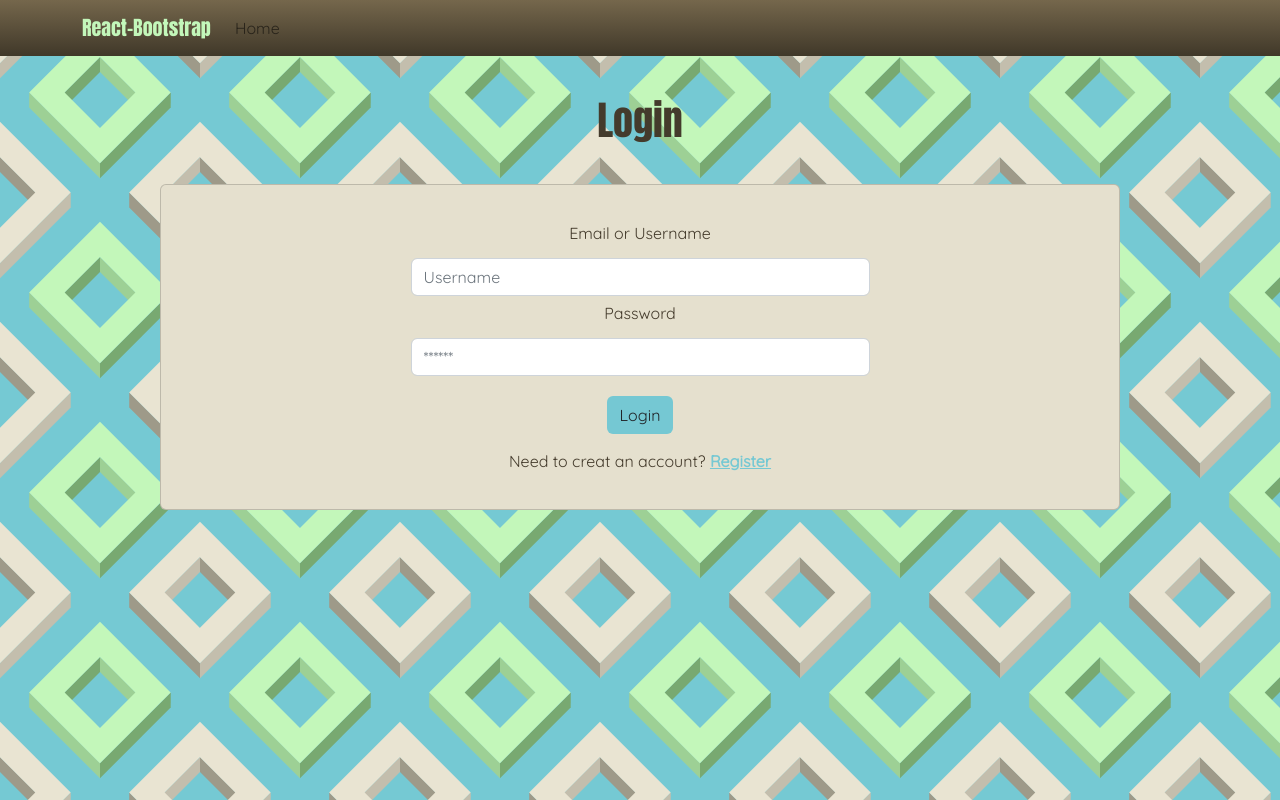
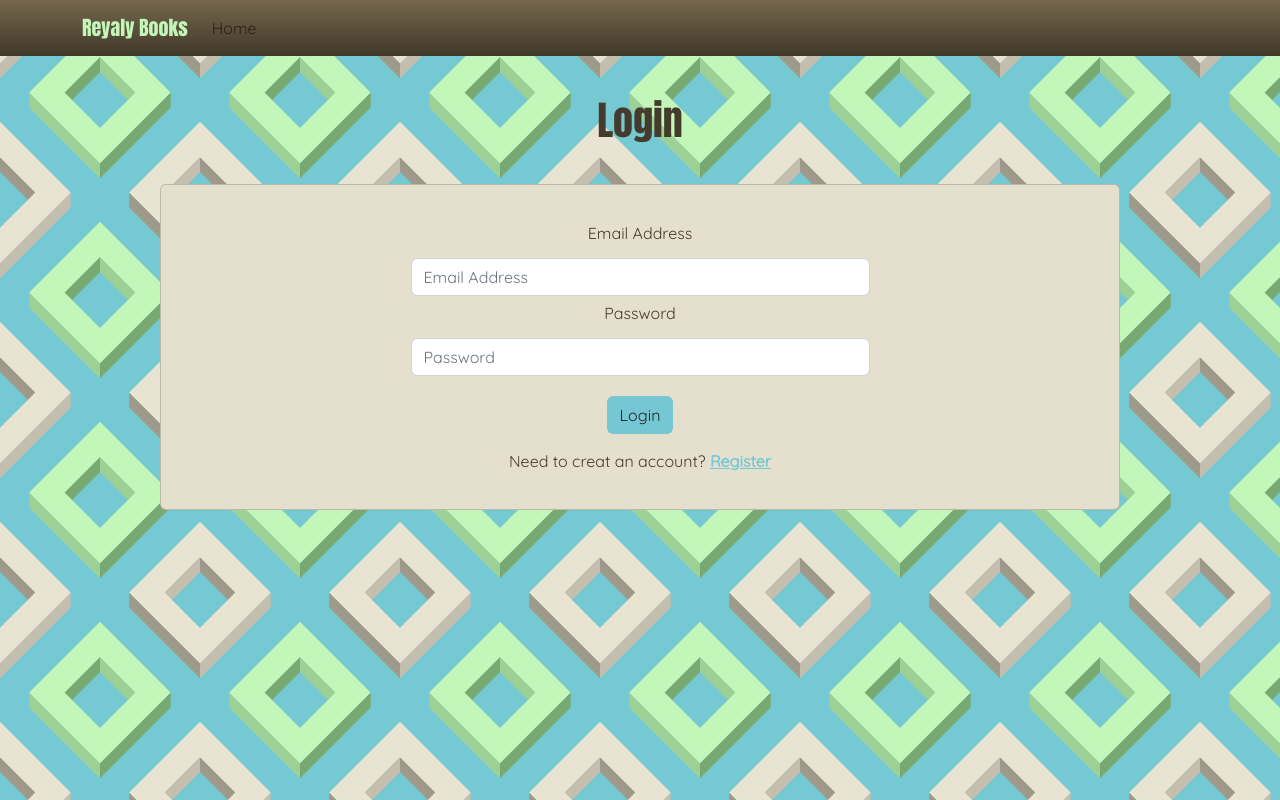
Before and after one commit to anclark686/reyaly-books, a React (Create React App) app: page /login in a window 1280 px wide. Built offline with nearby package versions, Linux system fonts and the light colour scheme.

Commit message:
small style edits

```diff
--- a/public/index.html
+++ b/public/index.html
@@ -2,7 +2,7 @@
 <html lang="en">
   <head>
     <meta charset="utf-8" />
-
+    <link rel="icon" href="%PUBLIC_URL%/AC_ICON.ico" />
 
     <meta name="viewport" content="width=device-width, initial-scale=1" />
     <meta name="theme-color" content="#000000" />
@@ -23,7 +23,7 @@
       work correctly both with client-side routing and a non-root public URL.
       Learn how to configure a non-root public URL by running `npm run build`.
     -->
-    <title>React App</title>
+    <title>Reyaly Books</title>
   </head>
   <body>
     <noscript>You need to enable JavaScript to run this app.</noscript>
--- a/src/components/login_register/log_reg_nav.jsx
+++ b/src/components/login_register/log_reg_nav.jsx
@@ -1,5 +1,5 @@
 import React from 'react'
-import { Container, Nav, NavDropdown, Navbar } from 'react-bootstrap'
+import { Container, Nav, Navbar } from 'react-bootstrap'
 
 const Navigation = () => {
 
@@ -8,7 +8,7 @@ const Navigation = () => {
     return (
         <Navbar className="navbar" expand="lg">
             <Container>
-                <Navbar.Brand href="#home">React-Bootstrap</Navbar.Brand>
+                <Navbar.Brand href="#home">Reyaly Books</Navbar.Brand>
                 <Navbar.Toggle aria-controls="basic-navbar-nav" />
                 <Navbar.Collapse id="basic-navbar-nav">
                 <Nav className="me-auto">
--- a/src/components/login_register/login.jsx
+++ b/src/components/login_register/login.jsx
@@ -35,11 +35,11 @@ export const Login = () => {
                     <p>{msg}</p>
 
                     <Form.Group className="log-form">
-                        <Form.Label className="label">Email or Username</Form.Label>
+                        <Form.Label className="label">Email Address</Form.Label>
                         <Form.Control
                             type="text"
                             className="form-med"
-                            placeholder="Username"
+                            placeholder="Email Address"
                             value={email}
                             onChange={(e) => setEmail(e.target.value)}
                         />
@@ -50,7 +50,7 @@ export const Login = () => {
                         <Form.Control
                             type="password"
                             className="form-med"
-                            placeholder="******"
+                            placeholder="Password"
                             value={password}
                             onChange={(e) => setPassword(e.target.value)}
                         />
--- a/src/components/login_register/register.jsx
+++ b/src/components/login_register/register.jsx
@@ -54,7 +54,7 @@ export const Register = () => {
                             <Form.Control
                                 type="text"
                                 className="form-med"
-                                placeholder="Email"
+                                placeholder="Email Address"
                                 value={email}
                                 onChange={(e) => setEmail(e.target.value)}
                             />
@@ -65,7 +65,7 @@ export const Register = () => {
                             <Form.Control
                                 type="password"
                                 className="form-med"
-                                placeholder="******"
+                                placeholder="Password"
                                 value={password}
                                 onChange={(e) => setPassword(e.target.value)}
                             />
@@ -76,7 +76,7 @@ export const Register = () => {
                             <Form.Control
                                 type="password"
                                 className="form-med"
-                                placeholder="******"
+                                placeholder="Confirm Password"
                                 value={confPassword}
                                 onChange={(e) => setConfPassword(e.target.value)}
                             />
```
Also changed, not shown: 1 other file (tests, documents, lock files or other folders).
